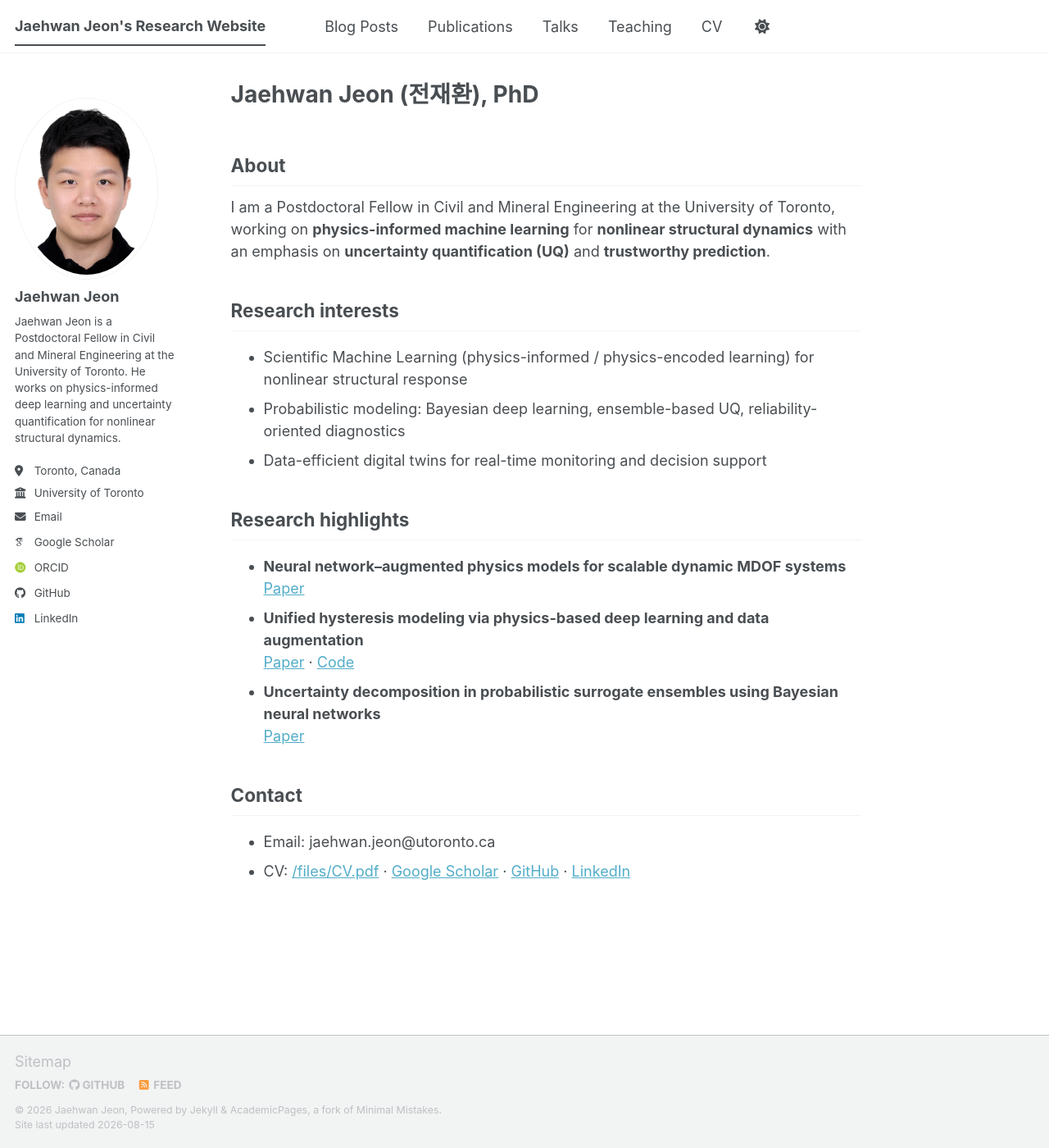
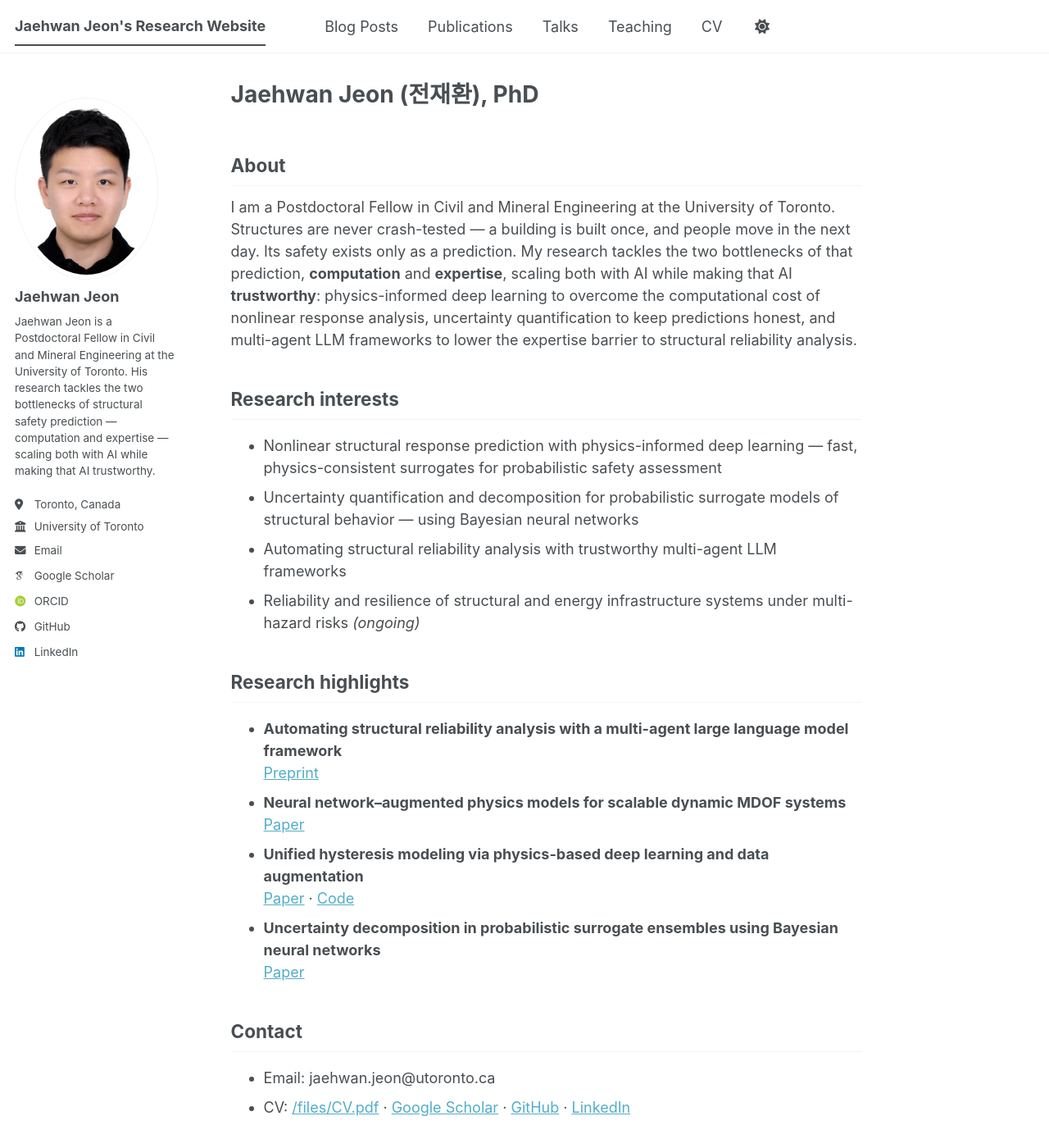
Before and after one commit to JaehwanJeon/JaehwanJeon.github.io, a Jekyll site: the page built from _pages/about.md, in a window 1280 px wide and 1400 px high. Shown: the whole window at 82% size. Built offline with Jekyll 4.4.1, drawn with Linux system fonts in a browser that asks for light colours; some web fonts are replaced; a script bundle is joined from its source files by our own code; library files that are not in the unit come from our copies.

Commit message:
Reframe identity: problem-first bio, About, and research interests
Sidebar bio and About now lead with the problem (structural safety
exists only as prediction; two bottlenecks — computation and expertise)
with AI as the means, made trustworthy. Research interests reordered
structure-first with methods as tails; added LLM reliability paper to
highlights and infrastructure-systems vision line (ongoing).

Co-Authored-By: Claude Fable 5 <noreply@anthropic.com>

```diff
--- a/_config.yml
+++ b/_config.yml
@@ -26,7 +26,7 @@ author:
   avatar           : "profile.jpg"
   name             : "Jaehwan Jeon"
   pronouns         : # example: "she/her"
-  bio              : "Jaehwan Jeon is a Postdoctoral Fellow in Civil and Mineral Engineering at the University of Toronto. He works on physics-informed deep learning and uncertainty quantification for nonlinear structural dynamics."
+  bio              : "Jaehwan Jeon is a Postdoctoral Fellow in Civil and Mineral Engineering at the University of Toronto. His research tackles the two bottlenecks of structural safety prediction — computation and expertise — scaling both with AI while making that AI trustworthy."
   location         : "Toronto, Canada"
   employer         : "University of Toronto"
   uri              : # URL
--- a/_pages/about.md
+++ b/_pages/about.md
@@ -8,14 +8,17 @@ redirect_from:
 ---
 
 ## About
-I am a Postdoctoral Fellow in Civil and Mineral Engineering at the University of Toronto, working on **physics-informed machine learning** for **nonlinear structural dynamics** with an emphasis on **uncertainty quantification (UQ)** and **trustworthy prediction**.
+I am a Postdoctoral Fellow in Civil and Mineral Engineering at the University of Toronto. Structures are never crash-tested — a building is built once, and people move in the next day. Its safety exists only as a prediction. My research tackles the two bottlenecks of that prediction, **computation** and **expertise**, scaling both with AI while making that AI **trustworthy**: physics-informed deep learning to overcome the computational cost of nonlinear response analysis, uncertainty quantification to keep predictions honest, and multi-agent LLM frameworks to lower the expertise barrier to structural reliability analysis.
 
 ## Research interests
-- Scientific Machine Learning (physics-informed / physics-encoded learning) for nonlinear structural response
-- Probabilistic modeling: Bayesian deep learning, ensemble-based UQ, reliability-oriented diagnostics
-- Data-efficient digital twins for real-time monitoring and decision support
+- Nonlinear structural response prediction with physics-informed deep learning — fast, physics-consistent surrogates for probabilistic safety assessment
+- Uncertainty quantification and decomposition for probabilistic surrogate models of structural behavior — using Bayesian neural networks
+- Automating structural reliability analysis with trustworthy multi-agent LLM frameworks
+- Reliability and resilience of structural and energy infrastructure systems under multi-hazard risks *(ongoing)*
 
 ## Research highlights
+- **Automating structural reliability analysis with a multi-agent large language model framework**
+  [Preprint](https://arxiv.org/abs/2607.16580)
 - **Neural network–augmented physics models for scalable dynamic MDOF systems**
   [Paper](https://doi.org/10.1061/JENMDT.EMENG-7845)
 - **Unified hysteresis modeling via physics-based deep learning and data augmentation**
```
